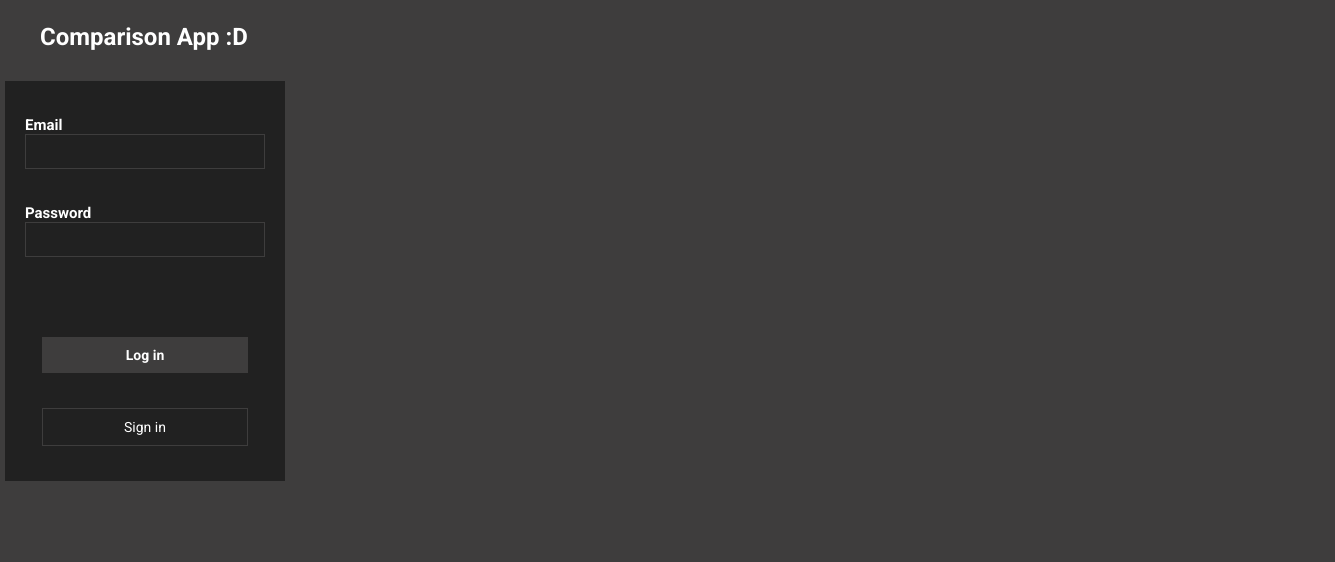
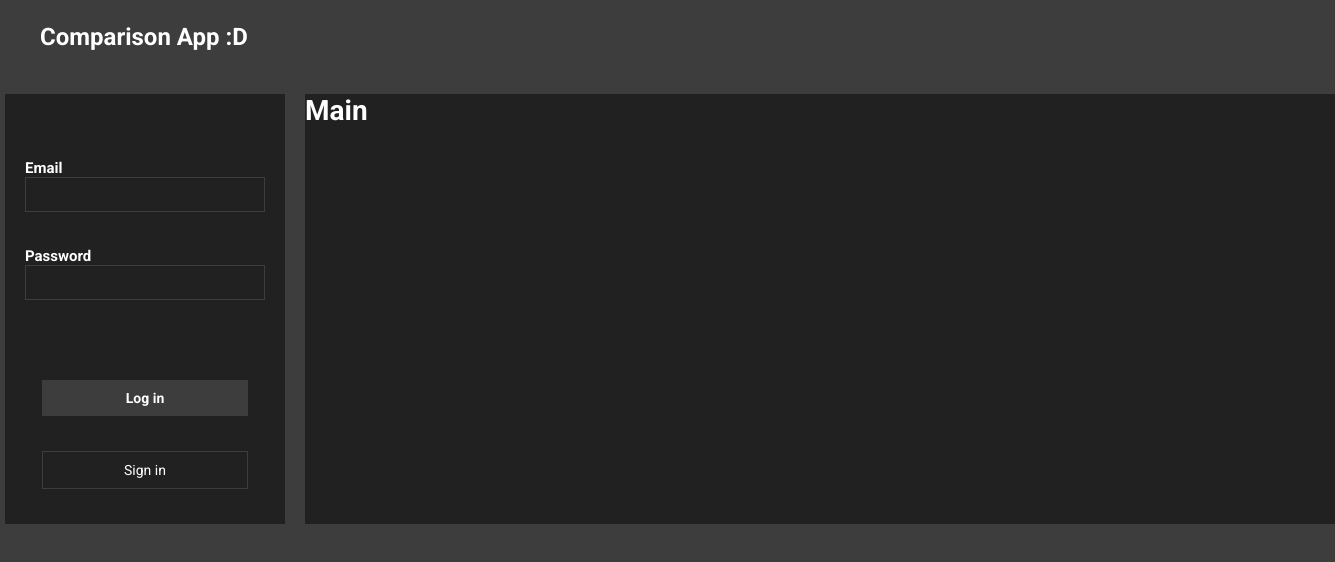
Before and after one commit to caiobrida/comparison-app, a React (Create React App) app in the folder web/: page / in a window 1280 px wide. Shown: the top 562 px of the page, 1335 px wide, since content can reach past the window. Built offline with nearby package versions, Linux system fonts and the light colour scheme.

Commit message:
main content added

```diff
--- a/web/src/App.css
+++ b/web/src/App.css
@@ -16,9 +16,20 @@ body {
   -webkit-font-smoothing: antialiased !important;
 }
 
+.App {
+  display: grid;
+  grid-template-areas: "header header"
+                        "aside main";
+  grid-gap: 20px;
+}
+
 body, input, button {
   font-family: 'Roboto', sans-serif;
   font-size: 14px;
+}
+
+header {
+  grid-area: header;
 }
 
 header h1 {
--- a/web/src/components/Aside/styles.css
+++ b/web/src/components/Aside/styles.css
@@ -2,6 +2,8 @@ aside {
   width: 280px;
   background: #212121;
   margin-left: 5px;
+  grid-area: aside;
+  max-height: 484px;
 }
 
 aside form {
--- /dev/null
+++ b/web/src/components/MainContent/MainContent.jsx
@@ -0,0 +1,13 @@
+import React from 'react';
+
+import './styles.css';
+
+function MainContent() {
+  return(
+    <main>
+      <h1>Main</h1>
+    </main>
+  );
+}
+
+export default MainContent;
--- /dev/null
+++ b/web/src/components/MainContent/styles.css
@@ -0,0 +1,7 @@
+main {
+  background: #212121;
+  color: #fff;
+  width: 1030px;
+  min-height: 430px;
+  grid-area: main;
+}
--- a/web/src/pages/Dashboard.jsx
+++ b/web/src/pages/Dashboard.jsx
@@ -3,6 +3,7 @@ import React, { useState, useCallback, useEffect } from 'react';
 import auth from '../services/authService';
 
 import Aside from '../components/Aside/Aside';
+import MainContent from '../components/MainContent/MainContent';
 
 function Dashboard() {
   const [user, setUser] = useState(null);
@@ -20,6 +21,7 @@ function Dashboard() {
   return(
     <>
       <Aside deslogUser={deslogUser} logUser={logUser} user={user}/>
+      <MainContent />
     </>
   );
 }
```
